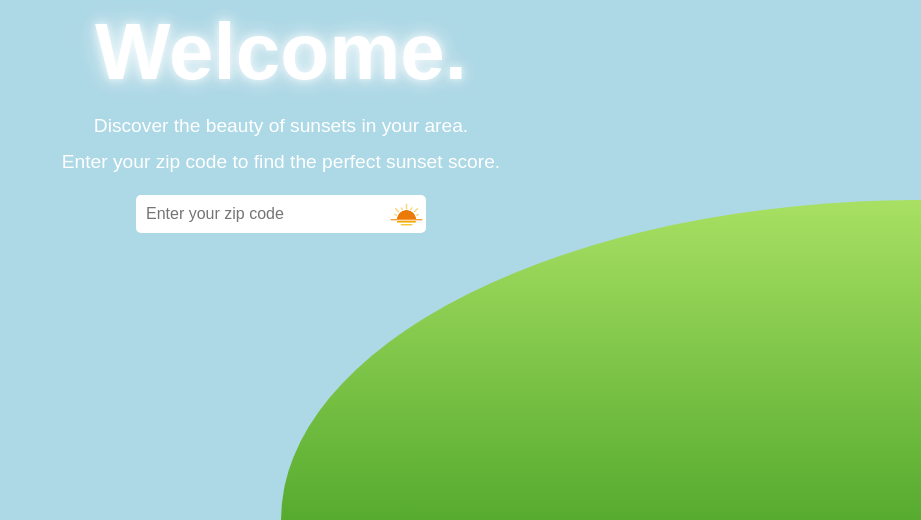
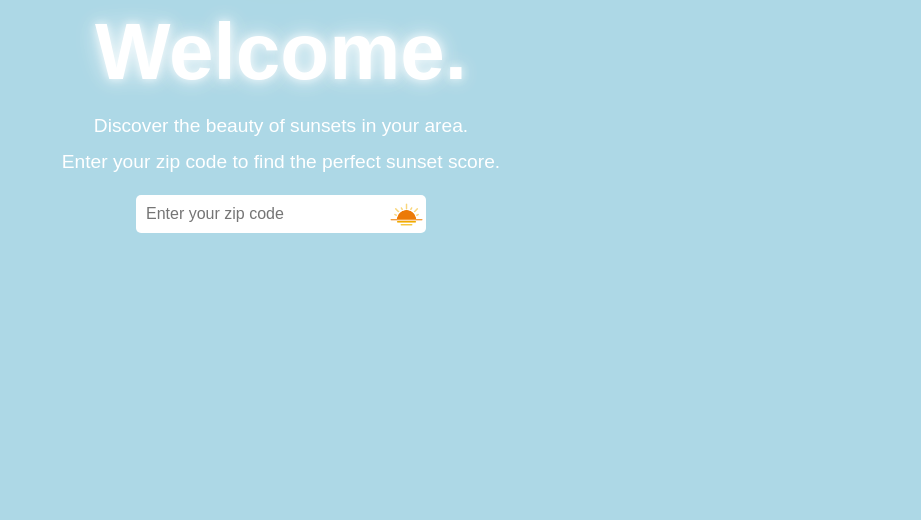
Before and after one commit to RyneAcheson/Sunset-Quality-Predictor, a Flask app: page / in a window 1280 px wide. Shown: the part 280-800 px from the top of the page, without its empty margins (359-1280 px from the left). Run offline with Flask 3, Linux system fonts and the light colour scheme.

Commit message:
website styling

```diff
--- a/static/style.css
+++ b/static/style.css
@@ -187,11 +187,3 @@ body {
 .button-bar button:hover {
     background-color: #d97f11;
 }
-
-.hill-svg {
-    position: absolute; /* or use 'fixed' if you want it to stay in place on scroll */
-    bottom: 0;
-    right: 0;
-    width: 50%;
-    height: auto;
-  }
--- a/templates/index.html
+++ b/templates/index.html
@@ -47,39 +47,6 @@
         </div>
     {% endif %}
 
-
-    <svg
-    class="hill-svg"
-    viewBox="0 0 600 300"
-    preserveAspectRatio="xMaxYMax meet"
-    xmlns="http://www.w3.org/2000/svg"
-    >
-    <defs>
-      <linearGradient id="greenGradient" x1="0" y1="0" x2="0" y2="1">
-        <stop offset="0%" stop-color="#a8e063" />
-        <stop offset="100%" stop-color="#56ab2f" />
-      </linearGradient>
-    </defs>
-
-    <!--
-      Explanation of this path:
-      - M150,150    Move to just beyond mid-bottom (x=150, y=150)
-      - A150,150... Arc with radii (150,150) up to (300,0)
-        * 0 0,1 means no rotation, small arc, sweep is clockwise
-      - L300,150    Line straight down from the peak to the bottom-right
-      - Z           Close the path
-    -->
-    <path
-      d="
-        M0,300
-        A600,300 0 0,1 600,0
-        L600,300
-        Z
-      "
-      fill="url(#greenGradient)"
-    />
-  </svg>
-
 </body>
 <script>
     function navigate(page) {
```
